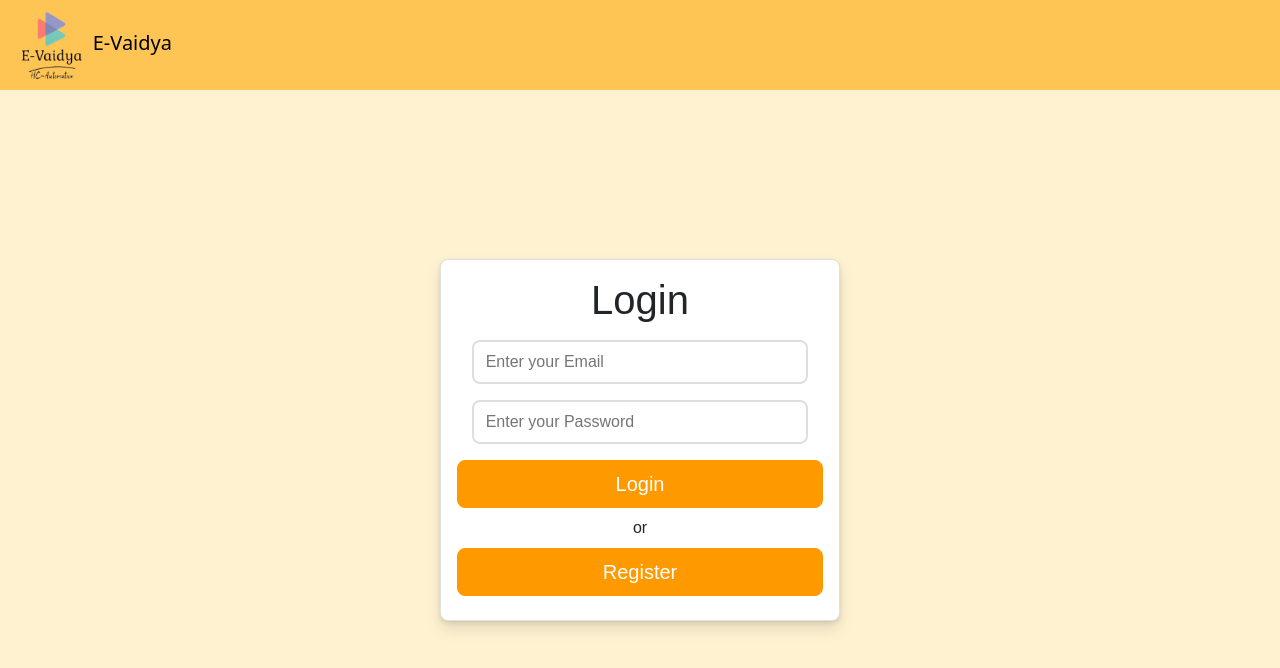
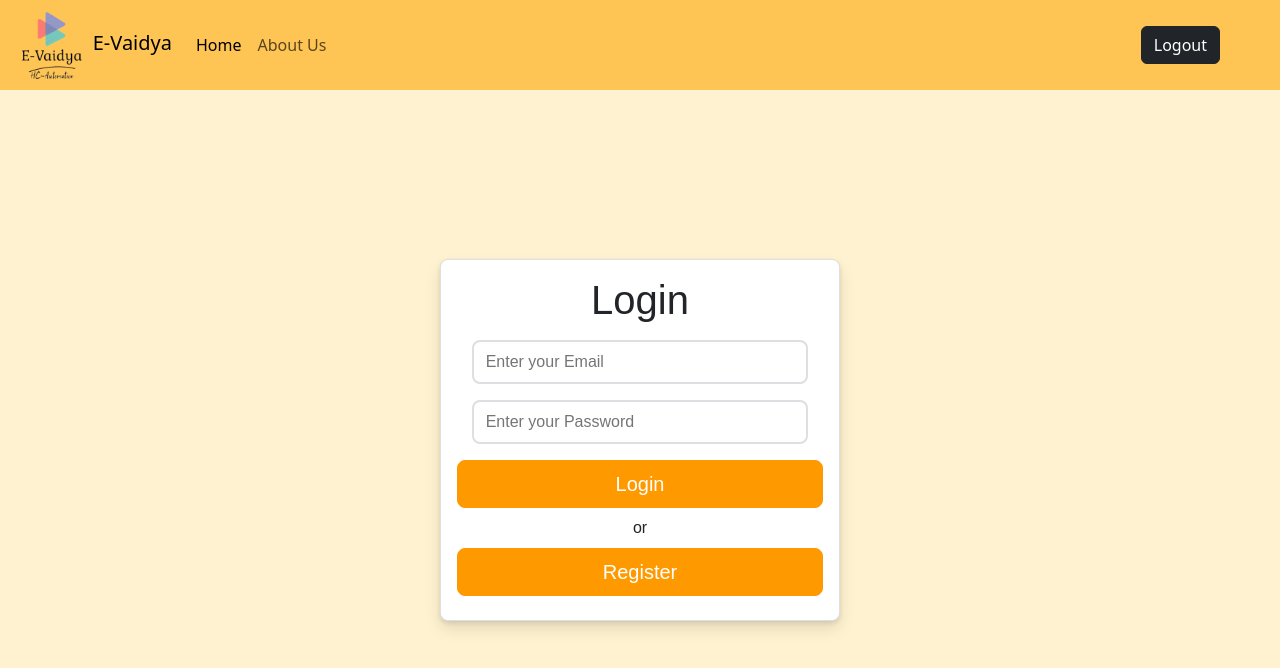
Before and after one commit to pressant/Course-Project-CS253, a React (Create React App) app in the folder client/: page /login in a window 1280 px wide. Shown: the top 668 px of the page. Built offline with nearby package versions, Linux system fonts and the light colour scheme.

Commit message:
logout button

```diff
--- a/client/src/components/Navbar.js
+++ b/client/src/components/Navbar.js
@@ -1,19 +1,33 @@
 import "./Navbar.css"
 import React from 'react'
-// import logo from './logo.png'
 import logo from './logo_bg.png'
-// import { Icons } from './Icons';
 
 const Navbar = () => {
+
+    const handleLogout = () => {
+
+    }
+
     return (
-        <nav className="navbar fixed-top Navbar">
-            <div className="container-fluid">
+        <nav class="navbar navbar-expand fixed-top Navbar">
+            <div class="container-fluid">
                 <a className="navbar-brand" href="/">
-                <img src={logo} alt="E-Vaidya" className="d-inline-block"/>
-                {/* <i className="fa-solid fa-user"/> */}
-                E-Vaidya
-                </a>
-                {/* <Icons/> */}
+                    <img src={logo} alt="E-Vaidya" className="d-inline-block"/>
+                     E-Vaidya
+                 </a>
+                <div class="collapse navbar-collapse" id="navbarSupportedContent">
+                <ul class="navbar-nav me-auto mb-2 mb-lg-0">
+                    <li class="nav-item">
+                    <a class="nav-link active" aria-current="page" href="#">Home</a>
+                    </li>
+                    <li class="nav-item">
+                    <a class="nav-link" href="#">About Us</a>
+                    </li>
+                </ul>
+                <form class="d-flex mx-5" role="search">
+                    <button class="btn btn-dark" type="submit">Logout</button>
+                </form>
+                </div>
             </div>
         </nav>
     );
--- a/client/src/components/Pharmacy/Patient.js
+++ b/client/src/components/Pharmacy/Patient.js
@@ -23,6 +23,9 @@ const Patient = (props) => {
                 <div className="card-header">{prescription.rollno}</div>
                 <div className="card-body">
                     <h5 className="card-title">{prescription.name}</h5>
+                    <div className="container">
+                        {prescription.description}
+                    </div>
                     <button className="btn btn-dark btn-sm" onClick={handleClick}>
                         View Prescription
                     </button>
--- a/client/src/components/Receptionist/Appointment.js
+++ b/client/src/components/Receptionist/Appointment.js
@@ -2,6 +2,7 @@ import React from "react";
 import { useNavigate } from "react-router-dom";
 
 const Appointment = (props) => {
+
     const navigate = useNavigate();
     let prescription = props.prescription;
 
--- a/client/src/components/Student/Request.js
+++ b/client/src/components/Student/Request.js
@@ -48,8 +48,8 @@ export default function Request(props) {
 	}
 
     const handleRequest = () => {
-		const {name,roll,type,slot,description,doctor} = Request;
-		console.log(Request);
+		const [name,roll,type,slot,description,doctor] = Request;
+		console.log({name,roll,type,slot,description,doctor});
         if(name !== undefined && roll !== undefined && type !== undefined && slot !== undefined && description !== undefined && doctor !== undefined){
 			console.log(name);
 			axiosPrivate.post("/request_student", Request)
--- a/client/src/components/doctor/Schedule.js
+++ b/client/src/components/doctor/Schedule.js
@@ -30,7 +30,7 @@ export default function Schedule() {
                     </form>
                 </div>
             </div>
-			<div className={`container ${styles.doctors}`}>
+			<div className={`container ${styles.doctors} my-5`}>
 				<div className="row">
 					<div className="col">#</div>
 					<div className="col">Doctor Name</div>
--- a/client/src/components/doctor/Veiw Appointments/Conduct_appointment.js
+++ b/client/src/components/doctor/Veiw Appointments/Conduct_appointment.js
@@ -42,7 +42,7 @@ const Conduct_appointment = () => {
             {console.log(state.doctor)}
             {view === 'med' && <Medication onPrecriptionAdd={handlePrescription} doctor={state.doctor} slot={state.slot} rollno={state.id}/>}
             {view === 'hist' && <MedHistory rollno={state.id}/>}
-            {view === 'test' && <DiagnosticTest onPrecriptionAdd={handlePrescription}/>}
+            {view === 'test' && <DiagnosticTest onPrecriptionAdd={handlePrescription} doctor={state.doctor} slot={state.slot} rollno={state.id}/>}
             <div className='container d-flex justify-content-center'>
                 <button type="button" id="unknown" className="btn btn-dark col-6 my-5" style={{height: "100px"}} onClick={handleClick2}>Complete Appointment</button>
             </div>
--- a/client/src/components/doctor/Veiw Appointments/DiagnosticTest.js
+++ b/client/src/components/doctor/Veiw Appointments/DiagnosticTest.js
@@ -25,6 +25,9 @@ const DiagnosticTest = (props) => {
 
     const handlePrescribe = () => {
         props.onPrecriptionAdd({
+            rollno: props.rollno,
+            doctor: props.doctor,
+            appt_slot: props.slot,
             tests: test,
             remark: val
         });
--- a/client/src/components/doctor/Veiw Appointments/MedHistory.js
+++ b/client/src/components/doctor/Veiw Appointments/MedHistory.js
@@ -13,7 +13,6 @@ const MedHistory = (props) => {
 
     useEffect(() => {
         getHistory();
-        // eslint-disable-next-line
     },[]);
 
     const getHistory = () => {
--- a/client/src/components/doctor/Veiw Appointments/Medication.js
+++ b/client/src/components/doctor/Veiw Appointments/Medication.js
@@ -31,10 +31,10 @@ const Conduct_appointment = (props) => {
     const handlePrescribe = () => {
         onPrecriptionAdd({
             rollno: rollno,
+            doctor: doctor,
+            appt_slot: slot,
             medication: medicine,
-            remark: val,
-            doctor: doctor,
-            appt_slot: slot
+            remark: val
         });
     }
 
```
Also changed, not shown: client/src/App.js (indentation only), client/src/components/Student/Home.js (indentation only), client/src/components/logo.jpeg (deleted), client/src/components/logo.png (deleted).
